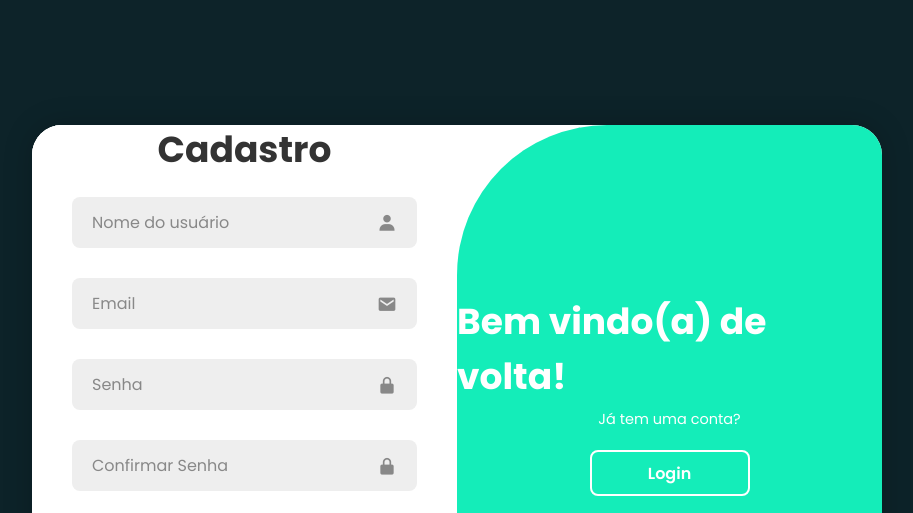
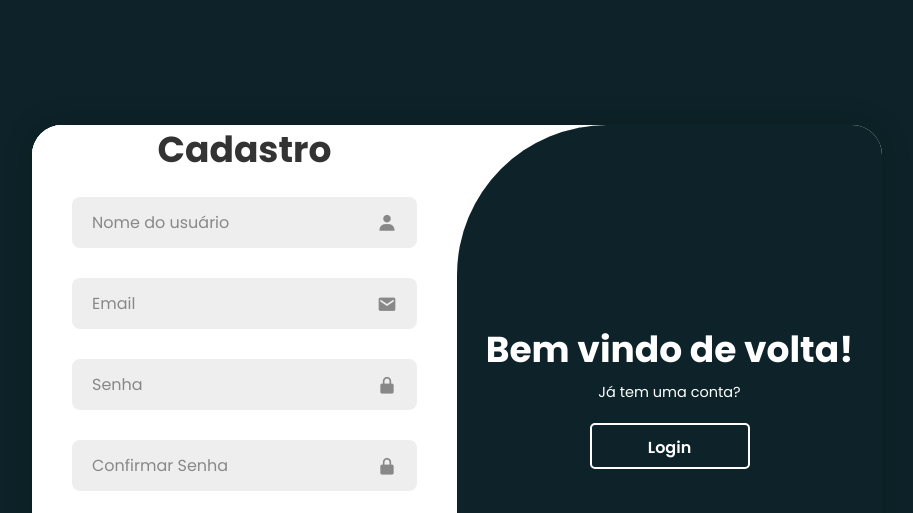
Before and after one commit to WhenSix/VITA, a website: page public/login.html in a window 1280 px wide. Both pictures are taken after a click on the button "Cadastre-se". Shown: the top 513 px of the page, without its empty margins (183-1096 px from the left). Drawn offline with nearby package versions, Linux system fonts and the light colour scheme.

Commit message:
nova cor login register

```diff
--- a/public/css/Login.css
+++ b/public/css/Login.css
@@ -109,6 +109,20 @@ form {
     width: 100%;
     height: 48px;
     background: #14edb9;
+    /* background: #0d2329; */
+    border-radius: 8px;
+    box-shadow: 0 0 10px rgba(0, 0, 0, .1);
+    border: none;
+    cursor: pointer;
+    font-size: 16px;
+    color: #fff;
+    font-weight: 600;
+}
+
+.btn-register {
+    width: 100%;
+    height: 48px;
+    background: #14edb9;
     border-radius: 8px;
     box-shadow: 0 0 10px rgba(0, 0, 0, .1);
     border: none;
@@ -153,7 +167,8 @@ form {
     left: -250%;
     width: 300%;
     height: 100%;
-    background: #14edb9;
+    /* background: #14edb9; */
+    background: #0d2329;
     /* border: 2px solid red; */
     border-radius: 150px;
     z-index: 2;
@@ -209,6 +224,34 @@ form {
     border: 2px solid #fff;
     box-shadow: none;
 }
+
+.login-btn {
+    background-color: purple;
+    color: white;
+    border: none;
+    padding: 10px 20px;
+    border-radius: 5px;
+    cursor: pointer;
+}
+.btn {
+    background-color: #6a0572;
+    color: white;
+    border: none;
+    padding: 10px 20px;
+    border-radius: 5px;
+    cursor: pointer;
+}
+
+/* .btn:hover {
+    background-color: #14edb9;
+} */
+
+.btn.register-btn:hover {
+    background-color: #14edb9;
+}
+
+.login-btn:hover {
+    background-color: #6a0572; }
 
 @media screen and (max-width: 650px)  {
     .container {
--- a/public/login.html
+++ b/public/login.html
@@ -59,7 +59,7 @@
                     required>
                     <i class='bx bxs-lock-alt' ></i>
                 </div>
-                <button type="submit" class="btn">Cadastre-se</button>
+                <button type="submit" class="btn-register">Cadastre-se</button>
                 <p> ou se cadastre com suas redes</p>
                 <div class="social-icons">
                     <a href="#"><i class='bx bxl-google'></i></a>
@@ -71,12 +71,12 @@
         </div>
         <div class="toggle-box">
             <div class="toggle-panel toggle-left">
-                <h1>Olá, Bem vindo(a)!</h1>
+                <h1>Olá, Bem vindo!</h1>
                 <p>Ainda não tem uma conta?</p>
                 <button class="btn register-btn">Cadastre-se</button>
             </div>
             <div class="toggle-panel toggle-right">
-                <h1>Bem vindo(a) de volta!</h1>
+                <h1>Bem vindo de volta!</h1>
                 <p>Já tem uma conta?</p>
                 <button class="btn login-btn">Login</button>
             </div>
```
